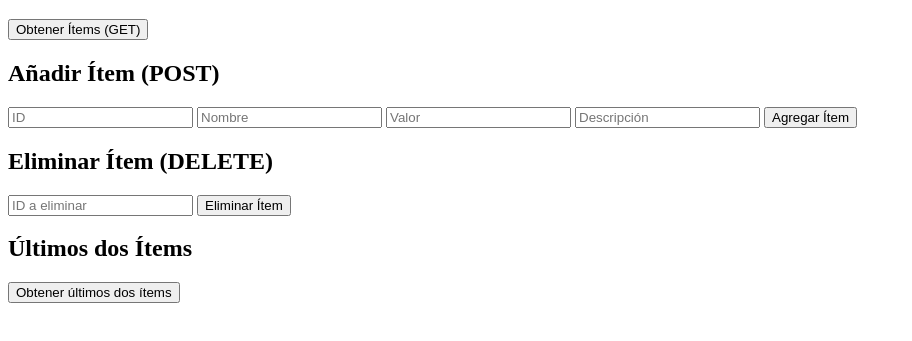
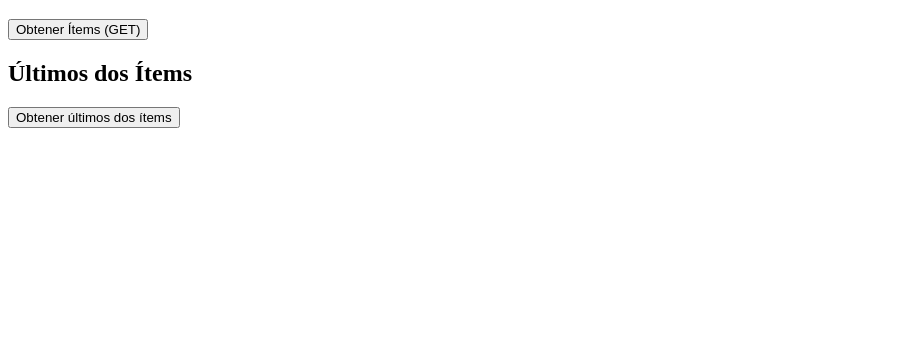
Before and after one commit to carlospatinopd/taller_integrado_2024_2, a plain HTML site: page interfaz_2/index (2).html in a window 1280 px wide. Shown: the part 61-402 px from the top of the page, without its empty margins (0-912 px from the left). Drawn offline with Linux system fonts and the light colour scheme.

Commit message:
Update index (2).html

```diff
--- a/interfaz_2/index (2).html
+++ b/interfaz_2/index (2).html
@@ -10,19 +10,6 @@
 
     <button onclick="obtenerItems()">Obtener Ítems (GET)</button>
     <pre id="resultado-get"></pre>
-
-    <h2>Añadir Ítem (POST)</h2>
-    <input type="number" id="item-id" placeholder="ID" required>
-    <input type="text" id="item-nombre" placeholder="Nombre" required>
-    <input type="number" id="item-valor" placeholder="Valor" required>
-    <input type="text" id="item-descripcion" placeholder="Descripción">
-    <button onclick="crearItem()">Agregar Ítem</button>
-    <pre id="resultado-post"></pre>
-
-    <h2>Eliminar Ítem (DELETE)</h2>
-    <input type="number" id="delete-id" placeholder="ID a eliminar" required>
-    <button onclick="eliminarItem()">Eliminar Ítem</button>
-    <pre id="resultado-delete"></pre>
 
     <h2>Últimos dos Ítems</h2>
     <button onclick="obtenerUltimosItems()">Obtener últimos dos ítems</button>
@@ -43,47 +30,6 @@
             }
         }
 
-        async function crearItem() {
-            const item = {
-                id: parseInt(document.getElementById('item-id').value),
-                nombre: document.getElementById('item-nombre').value,
-                Valor: parseFloat(document.getElementById('item-valor').value),
-                descripcion: document.getElementById('item-descripcion').value || null
-            };
-
-            const response = await fetch(API_URL, {
-                method: 'POST',
-                headers: { 'Content-Type': 'application/json' },
-                body: JSON.stringify(item)
-            });
-
-            if (response.ok) {
-                const data = await response.json();
-                console.log("Ítem creado:", data);
-                document.getElementById('resultado-post').textContent = JSON.stringify(data, null, 2);
-                obtenerItems(); // Actualizar lista
-            } else {
-                console.error("Error al crear ítem:", response.status);
-                document.getElementById('resultado-post').textContent = "Error al crear ítem";
-            }
-        }
-
-        async function eliminarItem() {
-            const id = document.getElementById('delete-id').value;
-            const response = await fetch(`${API_URL}${id}`, {
-                method: 'DELETE'
-            });
-
-            if (response.ok) {
-                console.log(`Ítem con ID ${id} eliminado.`);
-                document.getElementById('resultado-delete').textContent = `Ítem con ID ${id} eliminado.`;
-                obtenerItems(); // Actualizar lista
-            } else {
-                console.error("Error al eliminar ítem:", response.status);
-                document.getElementById('resultado-delete').textContent = "Error al eliminar ítem";
-            }
-        }
-
         async function obtenerUltimosItems() {
             const response = await fetch(`${API_URL}ultimos/`);
             if (response.ok) {
```
